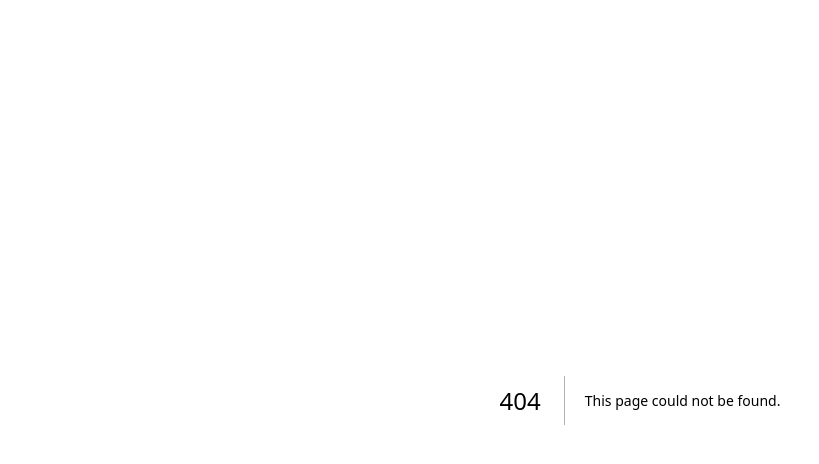
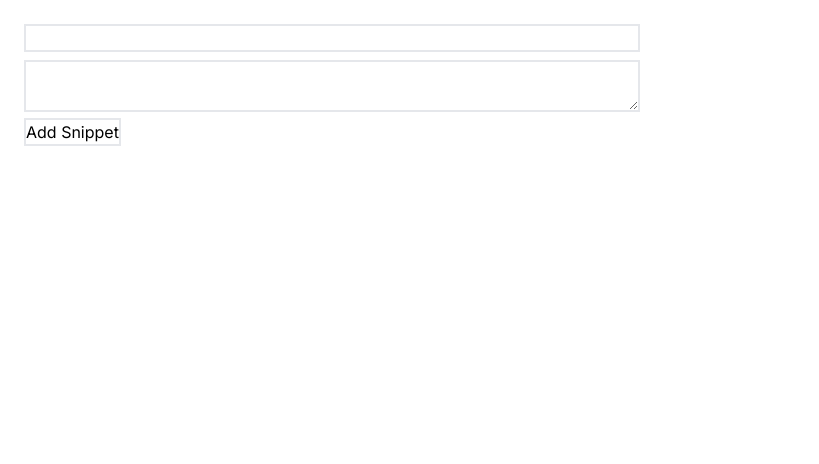
Before and after one commit to riteshsahu/portfolio, a Next.js app: page /snippets/add in a window 1280 px wide. Before the commit this address had no page. Shown: the top 464 px of the page, without its empty margins (0-819 px from the left). Built offline with nearby package versions, Linux system fonts and the light colour scheme.

Commit message:
snippets initial setup

```diff
--- a/package.json
+++ b/package.json
@@ -11,6 +11,7 @@
   },
   "dependencies": {
     "@prisma/client": "^5.13.0",
+    "clsx": "^2.1.1",
     "next": "14.2.3",
     "react": "^18",
     "react-dom": "^18"
--- a/src/app/page.tsx
+++ b/src/app/page.tsx
@@ -1,7 +1,3 @@
 export default function Home() {
-  return (
-    <main className="flex min-h-screen flex-col items-center justify-between p-24">
-      Hello World
-    </main>
-  );
+  return <main className="min-h-screen p-6"></main>;
 }
--- /dev/null
+++ b/src/app/snippets/add/page.tsx
@@ -0,0 +1,9 @@
+import AddSnippet from "@/components/AddSnippet";
+
+export default function Home() {
+  return (
+    <main className="min-h-screen p-6">
+      <AddSnippet />
+    </main>
+  );
+}
--- /dev/null
+++ b/src/app/snippets/page.tsx
@@ -0,0 +1,12 @@
+import SnippetsList from "@/components/SnippetsList";
+import Link from "next/link";
+
+export default function Home() {
+  return (
+    <main className="min-h-screen p-6">
+      <Link href={"/snippets/add"}>Add</Link>
+      <div className="mb-5" />
+      <SnippetsList />
+    </main>
+  );
+}
--- /dev/null
+++ b/src/components/AddSnippet/AddSnippet.tsx
@@ -0,0 +1,33 @@
+import prisma from "@/lib/prisma";
+import React from "react";
+
+function AddSnippet() {
+  async function handleFormSubmit(formData: FormData) {
+    "use server";
+
+    const data = {
+      title: formData.get("title") as string,
+      body: formData.get("body") as string,
+    };
+
+    if (data.title && data.body) {
+      await prisma.snippet.create({ data });
+    }
+  }
+
+  return (
+    <form action={handleFormSubmit}>
+      <div>
+        <input name="title" type="text" className="border-2 mb-2 w-1/2" />
+      </div>
+      <div>
+        <textarea name="body" className="border-2 w-1/2"></textarea>
+      </div>
+      <button className="border-2" type="submit">
+        Add Snippet
+      </button>
+    </form>
+  );
+}
+
+export default AddSnippet;
--- /dev/null
+++ b/src/components/AddSnippet/index.ts
@@ -0,0 +1,2 @@
+export * from "./AddSnippet";
+export { default } from "./AddSnippet";
--- /dev/null
+++ b/src/components/Button/Button.tsx
@@ -0,0 +1,23 @@
+import clsx from "clsx";
+import React from "react";
+
+interface ButtonProps extends React.HTMLAttributes<HTMLButtonElement> {}
+
+const Button = React.forwardRef<HTMLButtonElement, ButtonProps>(
+  ({ className, ...props }, ref) => {
+    return (
+      <button
+        className={clsx(
+          "py-3 px-4 inline-flex items-center gap-x-2 text-sm font-semibold rounded-lg border border-transparent bg-blue-600 text-white hover:bg-blue-700 disabled:opacity-50 disabled:pointer-events-none",
+          className
+        )}
+        ref={ref}
+        {...props}
+      />
+    );
+  }
+);
+
+Button.displayName = "Button";
+
+export default Button;
--- /dev/null
+++ b/src/components/Button/index.ts
@@ -0,0 +1,2 @@
+export * from "./Button";
+export { default } from "./Button";
--- /dev/null
+++ b/src/components/SnippetsList/SnippetsList.tsx
@@ -0,0 +1,18 @@
+import prisma from "@/lib/prisma";
+import React from "react";
+
+async function SnippetsList() {
+  const snippets = await prisma.snippet.findMany();
+  return (
+    <div>
+      {snippets.map((snippet) => (
+        <div key={snippet.id}>
+          <div>{snippet.title}</div>
+          <div>{snippet.body}</div>
+        </div>
+      ))}
+    </div>
+  );
+}
+
+export default SnippetsList;
--- /dev/null
+++ b/src/components/SnippetsList/index.ts
@@ -0,0 +1,2 @@
+export * from "./SnippetsList";
+export { default } from "./SnippetsList";
```
Also changed, not shown: 1 other file (tests, documents, lock files or other folders).
